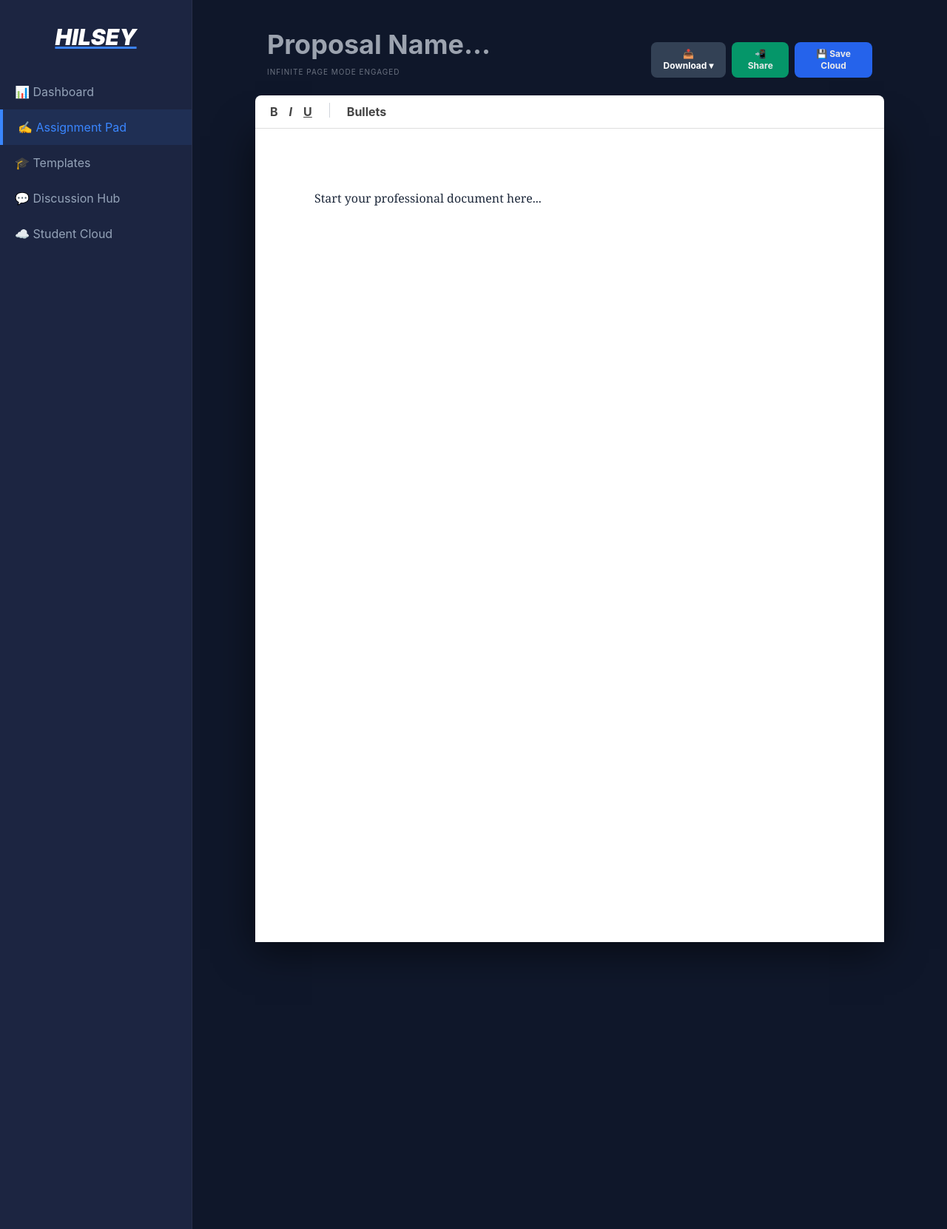
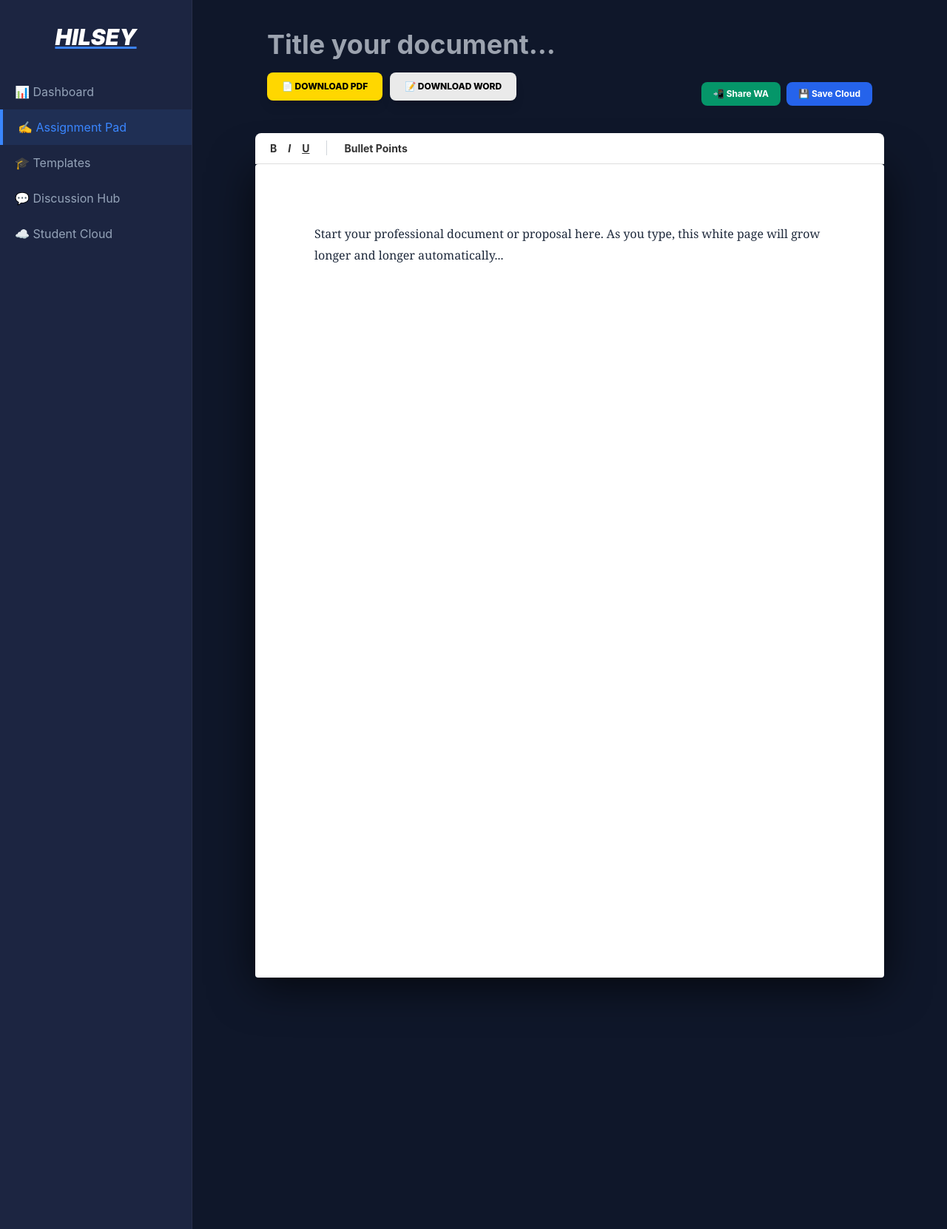
Before and after one commit to hilsey-pro/poulbilliards, a Flask app: page / in a window 1280 px wide. Shown: the whole page at 74% size. Run offline with Flask 3, Linux system fonts and the light colour scheme; the visitor is signed in with stand-in values (Sample User, id 1); some libraries are stand-ins or nearby versions.

Commit message:
Update index.html

```diff
--- a/templates/index.html
+++ b/templates/index.html
@@ -4,24 +4,24 @@
     <meta charset="UTF-8">
     <meta name="viewport" content="width=device-width, initial-scale=1.0">
     <title>Hilsey Pro | Workstation</title>
+
     <script src="https://cdn.tailwindcss.com"></script>
-
     <script src="https://cdnjs.cloudflare.com/ajax/libs/html2pdf.js/0.10.1/html2pdf.bundle.min.js"></script>
-    <script src="https://cdnjs.cloudflare.com/ajax/libs/FileSaver.js/2.0.5/FileSaver.min.js"></script>
 
     <style>
-        :root { --bg: #0B132B; --sidebar: #1C2541; --primary: #3A86FF; --text: #EAEAEA; }
-        body { background: var(--bg); color: var(--text); display: flex; height: 100vh; overflow: hidden; font-family: 'Inter', sans-serif; }
+        :root { --bg: #0B132B; --sidebar: #1C2541; --primary: #3A86FF; --gold: #FFD700; }
 
-        /* Sidebar */
+        body { background: var(--bg); color: #EAEAEA; display: flex; height: 100vh; overflow: hidden; font-family: 'Inter', sans-serif; }
+
+        /* Sidebar Navigation */
         .sidebar { width: 260px; background: var(--sidebar); border-right: 1px solid rgba(255,255,255,0.05); flex-shrink: 0; }
         .nav-item { padding: 12px 20px; color: #94a3b8; display: flex; align-items: center; gap: 12px; text-decoration: none; }
         .active { background: rgba(58, 134, 255, 0.1); color: var(--primary); border-left: 4px solid var(--primary); }
 
-        /* Infinite Scroll Container */
+        /* The Main Scrollable Workspace */
         #editor-container {
             flex: 1;
-            padding-top: 40px;
+            padding: 40px 20px;
             overflow-y: auto;
             display: flex;
             flex-direction: column;
@@ -30,25 +30,26 @@
             scroll-behavior: smooth;
         }
 
-        /* The Rolling Paper Fix */
-        #paper-wrapper { width: 100%; max-width: 850px; padding-bottom: 200px; }
+        /* THE INFINITE PAPER: Grows as you type */
+        #paper-wrapper { width: 100%; max-width: 850px; padding-bottom: 300px; }
         #paper {
             background: white;
             color: #1e293b;
             width: 100%;
-            min-height: 1100px;
-            height: auto;
+            min-height: 1100px; /* One A4 page height */
+            height: auto;       /* This makes it grow rolling down */
             padding: 80px;
-            box-shadow: 0 10px 50px rgba(0,0,0,0.6);
+            box-shadow: 0 10px 60px rgba(0,0,0,0.7);
             font-family: 'Georgia', serif;
             line-height: 1.8;
             outline: none;
             word-wrap: break-word;
+            border-radius: 4px;
         }
 
-        /* Sticky Toolbar */
+        /* STICKY TOOLBAR */
         .toolbar {
-            background: #ffffff;
+            background: white;
             padding: 10px 20px;
             display: flex;
             gap: 15px;
@@ -57,15 +58,15 @@
             z-index: 100;
             width: 100%;
             max-width: 850px;
+            border-bottom: 1px solid #ddd;
             border-radius: 8px 8px 0 0;
-            border-bottom: 1px solid #ddd;
         }
-        .tool-btn { color: #444; font-weight: bold; cursor: pointer; }
-        .dropdown { position: relative; display: inline-block; }
-        .dropdown-content { display: none; position: absolute; background: #1C2541; min-width: 140px; border-radius: 8px; z-index: 101; margin-top: 10px; border: 1px solid #334155; }
-        .dropdown:hover .dropdown-content { display: block; }
-        .drop-item { color: white; padding: 10px; text-decoration: none; display: block; font-size: 11px; font-weight: bold; }
-        .drop-item:hover { background: var(--primary); }
+        .tool-btn { color: #333; font-weight: bold; cursor: pointer; font-size: 14px; }
+
+        /* DOWNLOAD BUTTONS UI */
+        .download-zone { display: flex; gap: 10px; margin-bottom: 20px; }
+        .btn-download { background: var(--gold); color: black; font-weight: 800; padding: 10px 20px; border-radius: 8px; font-size: 12px; transition: 0.3s; }
+        .btn-download:hover { transform: scale(1.05); filter: brightness(1.1); }
     </style>
 </head>
 <body>
@@ -82,25 +83,19 @@
     </div>
 
     <div id="editor-container">
-        <div class="w-full max-w-[850px] flex justify-between items-end mb-6 px-4">
-            <div>
-                <input id="doc-title" type="text" placeholder="Proposal Name..." class="bg-transparent text-4xl font-bold outline-none text-white w-full border-b-2 border-transparent focus:border-blue-500">
-                <p class="text-[10px] text-gray-500 mt-2 uppercase tracking-widest">Infinite Page Mode Engaged</p>
-            </div>
 
-            <div class="flex gap-2">
-                <div class="dropdown">
-                    <button class="bg-slate-700 text-white px-4 py-2 rounded-lg font-bold text-xs flex items-center gap-2">
-                        📥 Download ▾
-                    </button>
-                    <div class="dropdown-content">
-                        <a href="#" onclick="downloadPDF()" class="drop-item">📄 Export as PDF</a>
-                        <a href="#" onclick="downloadWord()" class="drop-item">📝 Export as Word</a>
-                    </div>
+        <div class="w-full max-w-[850px] mb-6 px-4">
+            <input id="doc-title" type="text" placeholder="Title your document..." class="bg-transparent text-4xl font-bold outline-none text-white w-full border-b-2 border-transparent focus:border-blue-500 mb-4">
+
+            <div class="flex justify-between items-center">
+                <div class="download-zone">
+                    <button onclick="downloadAsPDF()" class="btn-download shadow-lg">📄 DOWNLOAD PDF</button>
+                    <button onclick="downloadAsWord()" class="btn-download shadow-lg" style="background: #EAEAEA;">📝 DOWNLOAD WORD</button>
                 </div>
-
-                <button onclick="shareToWhatsApp()" class="bg-emerald-600 px-4 py-2 rounded-lg font-bold text-xs">📲 Share</button>
-                <button onclick="saveWork()" class="bg-blue-600 px-4 py-2 rounded-lg font-bold text-xs">💾 Save Cloud</button>
+                <div class="flex gap-2">
+                    <button onclick="shareToWA()" class="bg-emerald-600 px-4 py-2 rounded-lg font-bold text-xs text-white">📲 Share WA</button>
+                    <button onclick="saveToCloud()" class="bg-blue-600 px-4 py-2 rounded-lg font-bold text-xs text-white">💾 Save Cloud</button>
+                </div>
             </div>
         </div>
 
@@ -109,55 +104,50 @@
             <button onclick="document.execCommand('italic')" class="tool-btn italic">I</button>
             <button onclick="document.execCommand('underline')" class="tool-btn underline">U</button>
             <div class="w-px h-5 bg-gray-300 mx-2"></div>
-            <button onclick="document.execCommand('insertUnorderedList')" class="tool-btn">Bullets</button>
+            <button onclick="document.execCommand('insertUnorderedList')" class="tool-btn">Bullet Points</button>
         </div>
 
         <div id="paper-wrapper">
             <div id="paper" contenteditable="true" spellcheck="false">
-                <p>Start your professional document here...</p>
+                <p>Start your professional document or proposal here. As you type, this white page will grow longer and longer automatically...</p>
             </div>
         </div>
     </div>
 
     <script>
-        // 1. PDF DOWNLOAD LOGIC
-        function downloadPDF() {
-            const element = document.getElementById('paper');
-            const title = document.getElementById('doc-title').value || 'Hilsey-Document';
+        // 1. PDF DOWNLOAD
+        function downloadAsPDF() {
+            const paper = document.getElementById('paper');
+            const title = document.getElementById('doc-title').value || 'My-Hilsey-Doc';
             const opt = {
-                margin: 0,
+                margin: 0.5,
                 filename: `${title}.pdf`,
-                image: { type: 'jpeg', quality: 0.98 },
-                html2canvas: { scale: 2 },
+                image: { type: 'jpeg', quality: 1.0 },
+                html2canvas: { scale: 3 },
                 jsPDF: { unit: 'in', format: 'letter', orientation: 'portrait' }
             };
-            html2pdf().set(opt).from(element).save();
+            html2pdf().set(opt).from(paper).save();
         }
 
-        // 2. WORD DOWNLOAD LOGIC
-        function downloadWord() {
+        // 2. WORD DOWNLOAD
+        function downloadAsWord() {
             const content = document.getElementById('paper').innerHTML;
-            const title = document.getElementById('doc-title').value || 'Hilsey-Document';
-            const header = "<html xmlns:o='urn:schemas-microsoft-com:office:office' xmlns:w='urn:schemas-microsoft-com:office:word' xmlns='http://www.w3.org/TR/REC-html40'><head><meta charset='utf-8'></head><body>";
-            const footer = "</body></html>";
-            const sourceHTML = header + content + footer;
-
-            const source = 'data:application/vnd.ms-word;charset=utf-8,' + encodeURIComponent(sourceHTML);
-            const fileDownload = document.createElement("a");
-            document.body.appendChild(fileDownload);
-            fileDownload.href = source;
-            fileDownload.download = `${title}.doc`;
-            fileDownload.click();
-            document.body.removeChild(fileDownload);
+            const title = document.getElementById('doc-title').value || 'My-Hilsey-Doc';
+            const blob = new Blob(['\ufeff', content], { type: 'application/msword' });
+            const url = URL.createObjectURL(blob);
+            const link = document.createElement('a');
+            link.href = url;
+            link.download = `${title}.doc`;
+            link.click();
         }
 
-        // 3. WHATSAPP & SAVE LOGIC
-        function shareToWhatsApp() {
+        // 3. WHATSAPP & CLOUD
+        function shareToWA() {
             const content = document.getElementById('paper').innerText;
             window.open(`https://wa.me/?text=${encodeURIComponent(content)}`, '_blank');
         }
 
-        async function saveWork() {
+        async function saveToCloud() {
             const content = document.getElementById('paper').innerHTML;
             const title = document.getElementById('doc-title').value;
             await fetch('/save', {
@@ -165,7 +155,7 @@
                 headers: {'Content-Type': 'application/json'},
                 body: JSON.stringify({content: content, title: title})
             });
-            alert("Draft Synchronized!");
+            alert("Document Synced Successfully!");
         }
     </script>
 </body>
```
